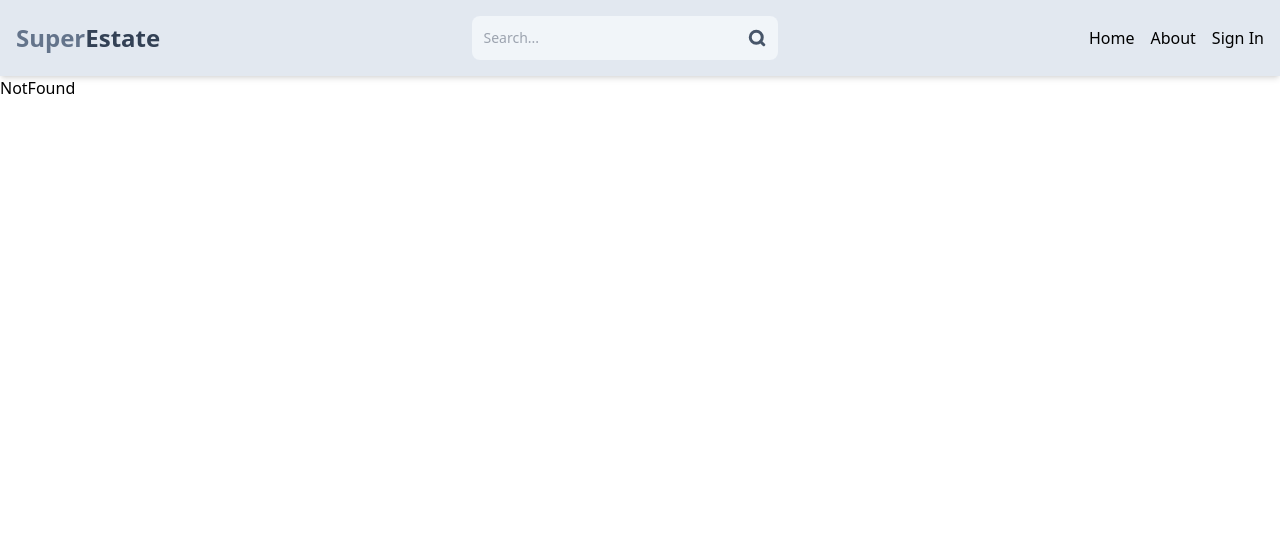
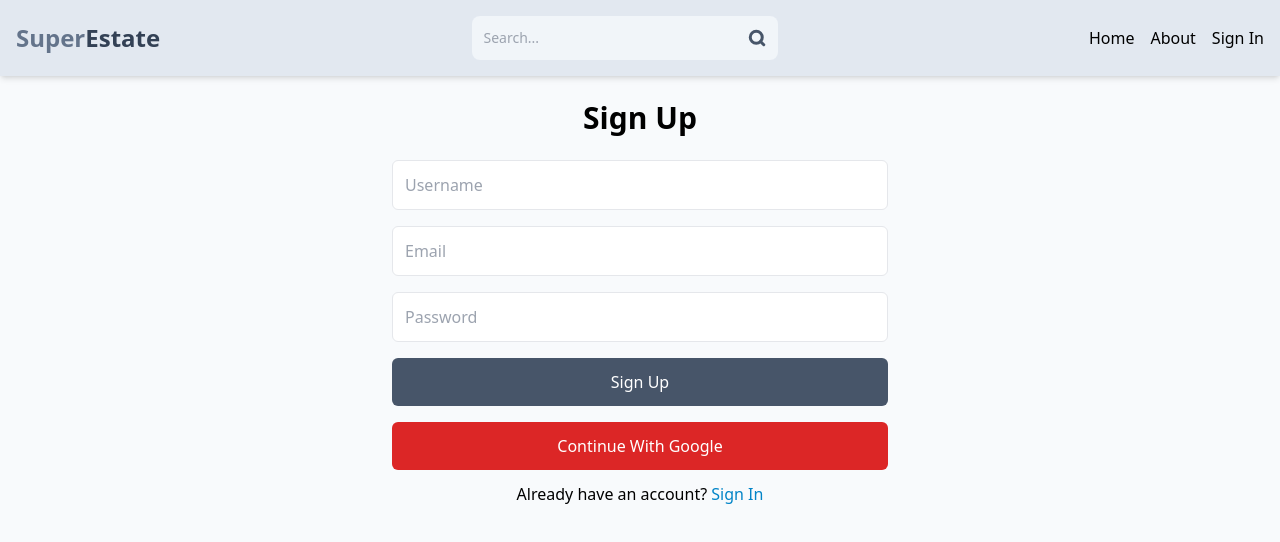
Before and after one commit to ivanbutakov0/super_estate, a React (Vite) app in the folder client/: page /sign-up in a window 1280 px wide. Shown: the top 542 px of the page. Built offline with nearby package versions, Linux system fonts and the light colour scheme.

Commit message:
create ui for sign up page

```diff
--- a/client/src/App.tsx
+++ b/client/src/App.tsx
@@ -15,7 +15,7 @@ function App() {
 					<Route index element={<Home />} />
 					<Route path='about' element={<About />} />
 					<Route path='sing-in' element={<SignIn />} />
-					<Route path='sign-out' element={<SignUp />} />
+					<Route path='sign-up' element={<SignUp />} />
 					<Route path='profile/:id' element={<Profile />} />
 					<Route path='*' element={<NotFound />} />
 				</Route>
--- a/client/src/components/Layout.tsx
+++ b/client/src/components/Layout.tsx
@@ -3,7 +3,7 @@ import Header from './Header'
 
 const Layout = () => {
 	return (
-		<div>
+		<div className='bg-slate-50 min-h-screen'>
 			<Header />
 			<main>
 				<Outlet />
--- a/client/src/pages/SignUp.tsx
+++ b/client/src/pages/SignUp.tsx
@@ -1,4 +1,51 @@
+import { Link } from 'react-router-dom'
+
 const SignUp = () => {
-	return <div>SignUp</div>
+	return (
+		<section className='pt-6 px-2 max-w-lg mx-auto text-center'>
+			<h1 className='text-3xl font-bold mb-6'>Sign Up</h1>
+			<form className='flex flex-col gap-4 mb-3'>
+				<input
+					type='text'
+					placeholder='Username'
+					name='username'
+					required
+					className='p-3 outline-none border border-gray rounded-md'
+				/>
+				<input
+					type='email'
+					placeholder='Email'
+					name='email'
+					required
+					className='p-3 outline-none border border-gray rounded-md'
+				/>
+				<input
+					type='password'
+					placeholder='Password'
+					name='password'
+					required
+					className='p-3 outline-none border border-gray rounded-md'
+				/>
+				<button
+					type='submit'
+					className='p-3 bg-slate-600 text-white rounded-md hover:bg-slate-500 transition-all'
+				>
+					Sign Up
+				</button>
+				<button
+					type='button'
+					className='p-3 bg-red-600 text-white rounded-md capitalize hover:bg-red-500 transition-all'
+				>
+					Continue with Google
+				</button>
+			</form>
+			<div>
+				<span>Already have an account? </span>
+				<Link to='/sign-in' className='text-sky-600'>
+					Sign In
+				</Link>
+			</div>
+		</section>
+	)
 }
 export default SignUp
```
